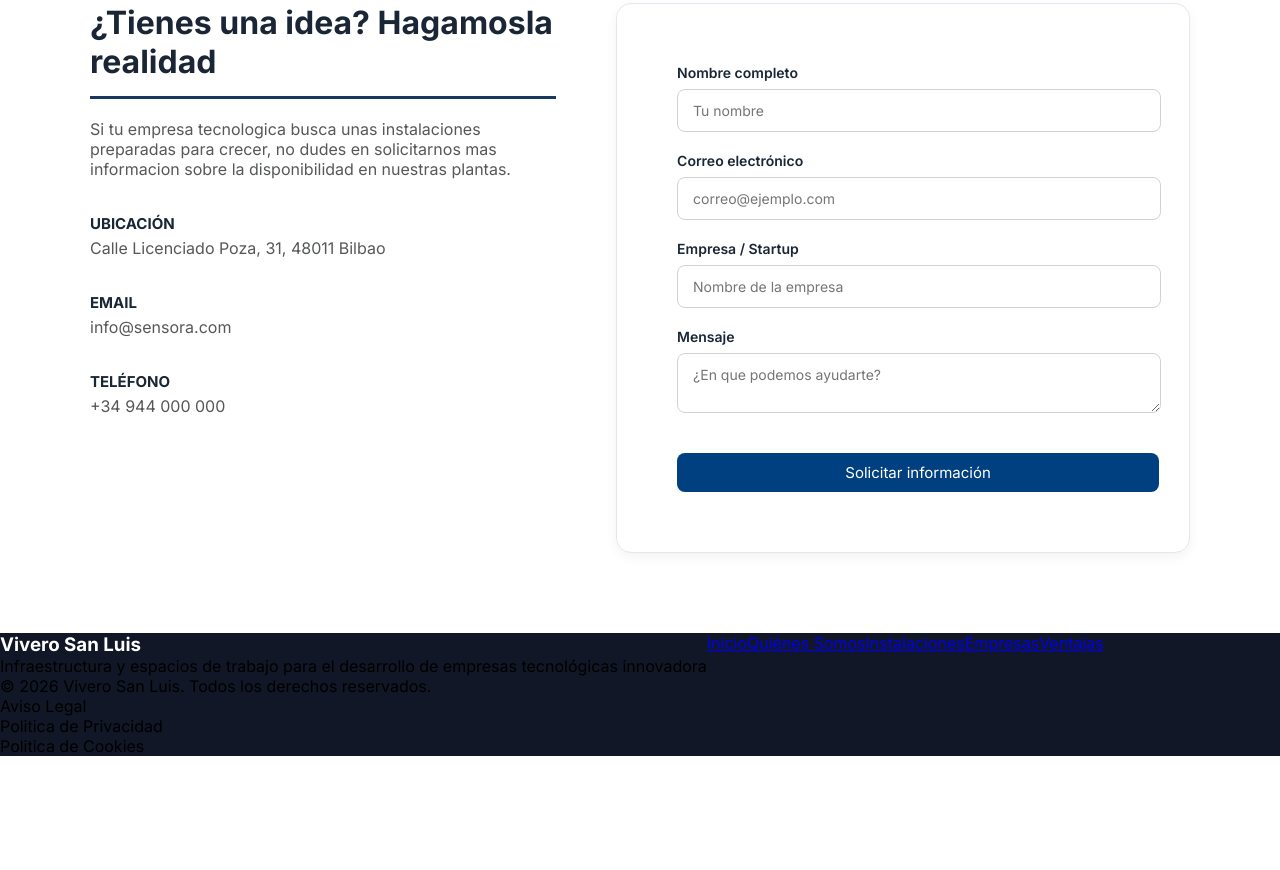
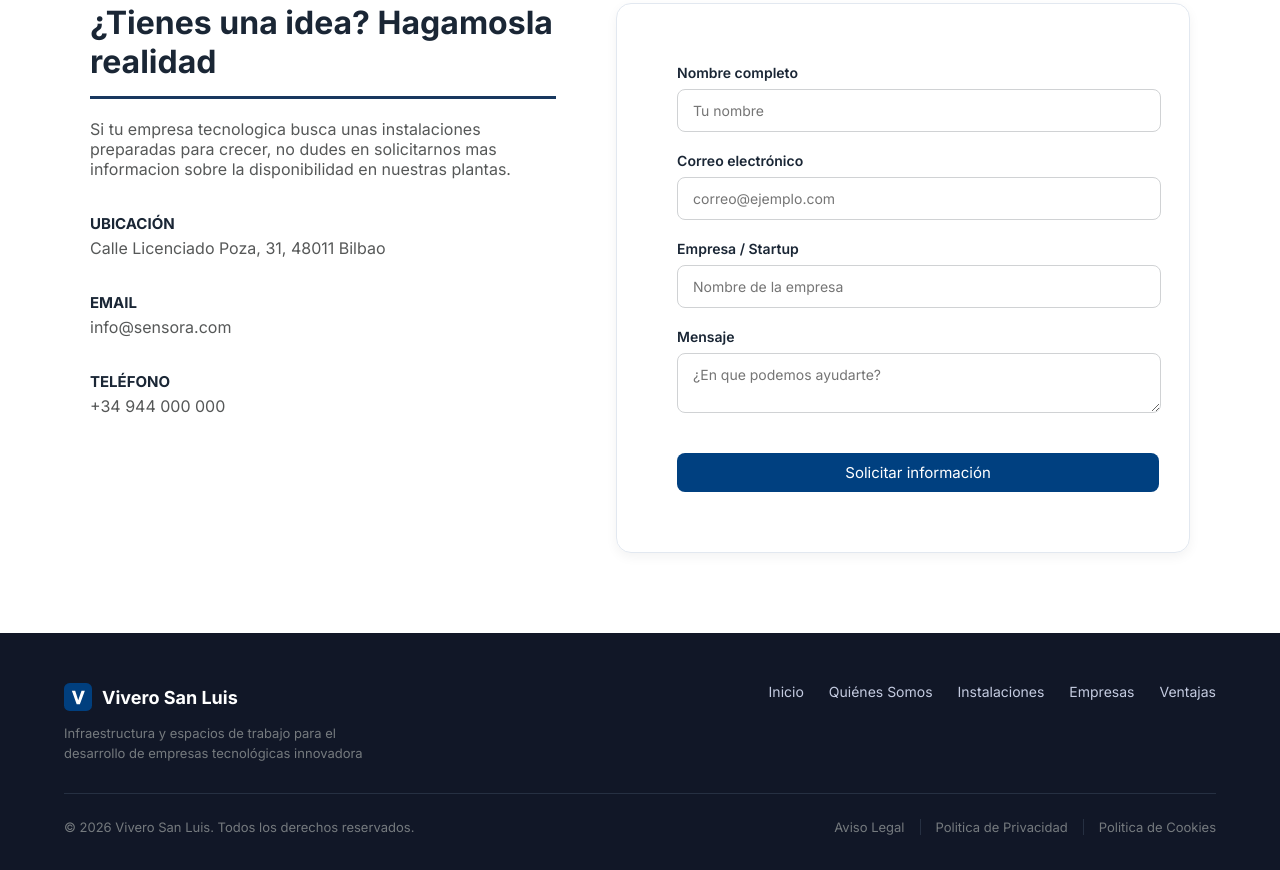
Before and after one commit to bbbbbsmr/git-fase9, a plain HTML site: page html fase 9/index.html in a window 1280 px wide. Shown: the part 3673-4543 px from the top of the page. Before the commit the page ends 4429 px from the top, so only its background shows below. Drawn offline with Linux system fonts and the light colour scheme.

Commit message:
Se añade diseño y logo al footer

```diff
--- a/html fase 9/css/vivero.css
+++ b/html fase 9/css/vivero.css
@@ -519,3 +519,70 @@ footer div.final{
 .final div h3{
     color: white;
 }
+
+footer {
+    background-color: #111727;
+    padding: 50px 5% 35px 5%;
+}
+
+footer .final {
+    display: flex;
+    align-items: flex-start;
+    gap: 25px;
+    padding-bottom: 30px;
+    margin-bottom: 25px;
+    border-bottom: 1px solid #263042;
+}
+
+footer .final div {
+    margin-right: auto;
+    max-width: 320px;
+}
+
+footer .final h3 {
+    color: #ffffff;
+    font-size: 18px;
+    margin-bottom: 12px;
+    display: flex;
+    align-items: center;
+    gap: 10px;
+}
+
+footer .final h3 img {
+    width: 28px;
+    height: 28px;
+}
+
+footer .final p {
+    color: #757A7E;
+    font-size: 13px;
+    line-height: 20px;
+}
+
+footer .final a {
+    color: #c4cbe0;
+    text-decoration: none;
+    font-size: 14px;
+    transition: color 0.3s ease;
+}
+
+footer .final a:hover {
+    color: #ffffff;
+}
+
+.abajo {
+    display: flex;
+    justify-content: space-between;
+    color: #757A7E;
+    font-size: 13px;
+}
+
+.legal {
+    display: flex;
+    gap: 15px;
+}
+
+.borde {
+    border-right: 1px solid #263042;
+    padding-right: 15px;
+}
--- a/html fase 9/index.html
+++ b/html fase 9/index.html
@@ -178,7 +178,7 @@
 <footer>
     <div class="final">
         <div>
-            <h3>Vivero San Luis</h3>
+            <h3><img src="./img/logo_v.svg" alt="Logo Vivero San Luis"> Vivero San Luis</h3>
             <p>Infraestructura y espacios de trabajo para el desarrollo de empresas tecnológicas innovadora</p>
         </div>
         <a href="#Inicio">Inicio</a>
@@ -187,9 +187,14 @@
         <a href="#Empresas">Empresas</a>
         <a href="#Ventajas">Ventajas</a>
     </div>
-    <p>© 2026 Vivero San Luis. Todos los derechos reservados.</p>
-    <p>Aviso Legal</p>
-    <p>Politica de Privacidad</p>
-    <p>Politica de Cookies</p>
+
+    <div class="abajo">
+        <p>© 2026 Vivero San Luis. Todos los derechos reservados.</p>
+        <div class="legal">
+            <p class="borde">Aviso Legal</p>
+            <p class="borde">Politica de Privacidad</p>
+            <p>Politica de Cookies</p>
+        </div>
+    </div>
 </footer>
 </html>
```
Also changed, not shown: html fase 9/img/logo_v.svg (added).
